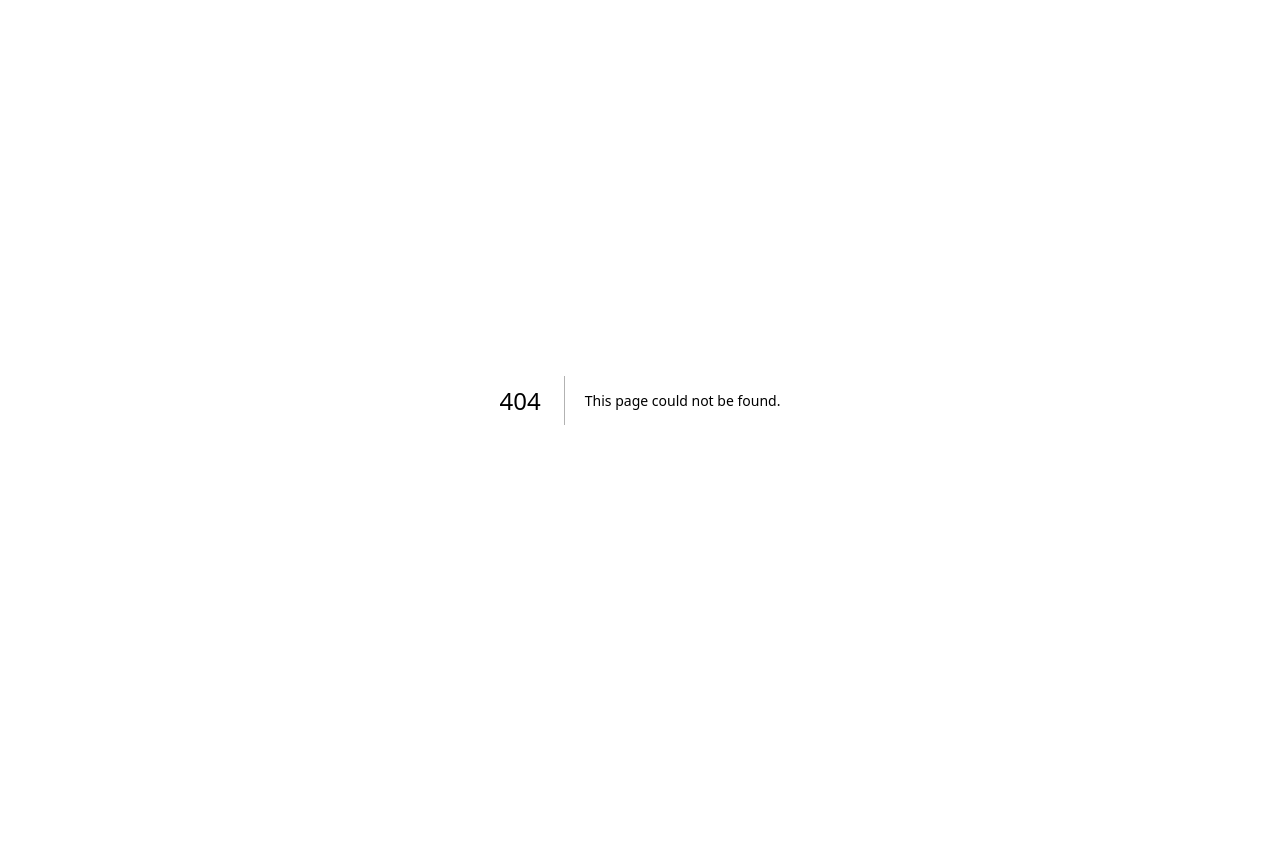
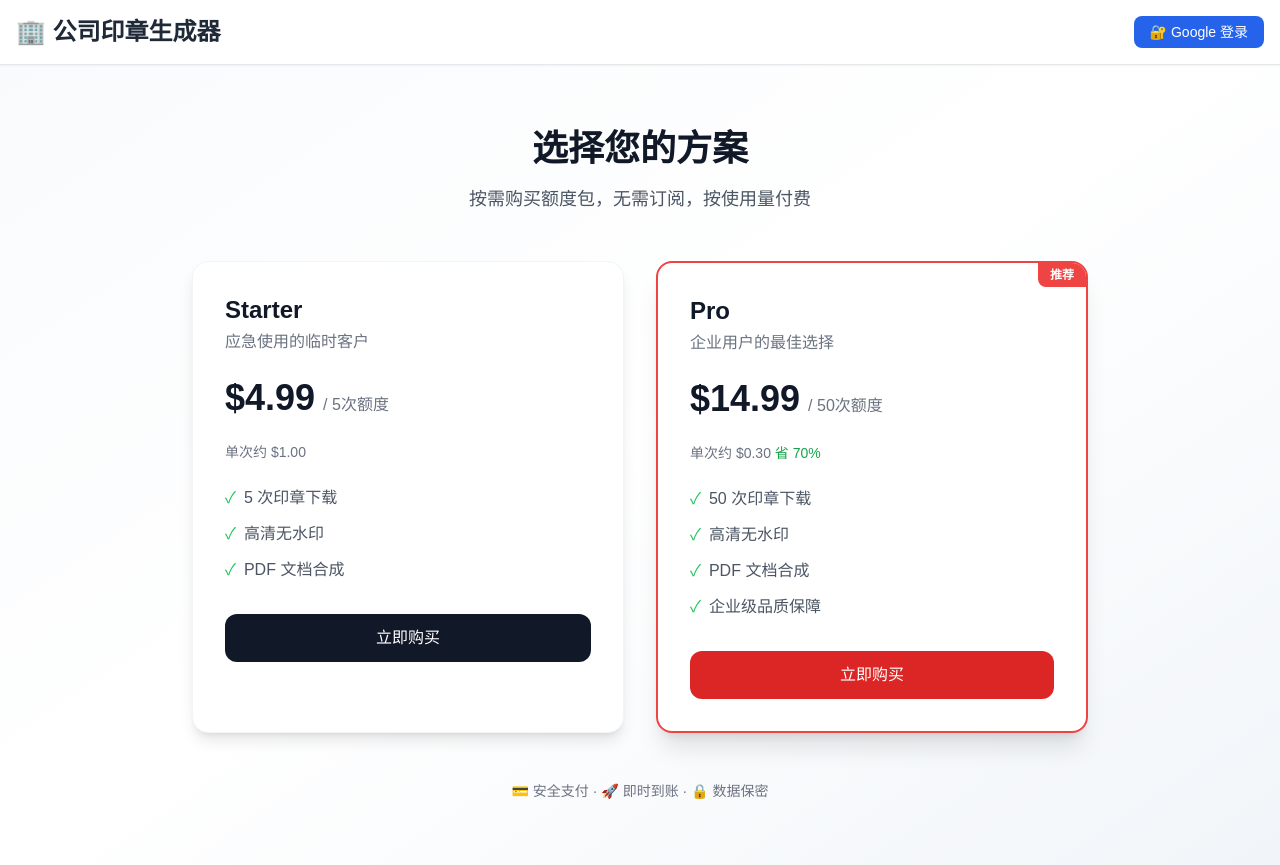
Before and after one commit to NOVA1107/company-stamp-generator, a Next.js app: page /pricing in a window 1280 px wide. Before the commit this address had no page. Before the commit the page ends 800 px from the top, so only its background shows below. Built offline with nearby package versions, Linux system fonts and the light colour scheme; no server answers.

Commit message:
feat: 添加定价页面和充值入口 - 现代 SaaS 风格定价卡片，首页底部展示定价 CTA

```diff
--- a/src/app/page.tsx
+++ b/src/app/page.tsx
@@ -4,6 +4,7 @@ import { useState, useRef, useEffect } from "react";
 import html2canvas from "html2canvas";
 import { jsPDF } from "jspdf";
 import { signIn, signOut, useSession } from "next-auth/react";
+import Link from "next/link";
 
 type StampStyle = "circle" | "square" | "ellipse" | "star";
 
@@ -272,10 +273,13 @@ export default function Home() {
                 {session.user?.image && <img src={session.user.image} alt="Avatar" className="w-8 h-8 rounded-full" />}
                 <span className="text-sm text-gray-600">{session.user?.name}</span>
                 <span className="px-2 py-1 bg-yellow-100 text-yellow-800 text-xs rounded">额度: {session.user?.credits ?? 0}</span>
+                <Link href="/pricing" className="px-3 py-1.5 bg-red-600 text-white text-sm rounded-lg hover:bg-red-700 transition font-medium">充值</Link>
                 <button onClick={() => signOut()} className="px-4 py-2 bg-gray-200 text-gray-700 rounded-lg hover:bg-gray-300 transition text-sm">退出登录</button>
               </div>
             ) : (
-              <button onClick={() => signIn("google")} className="px-4 py-2 bg-blue-600 text-white rounded-lg hover:bg-blue-700 transition text-sm font-medium">🔐 Google 登录</button>
+              <div className="flex items-center gap-3">
+                <button onClick={() => signIn("google")} className="px-4 py-2 bg-blue-600 text-white rounded-lg hover:bg-blue-700 transition text-sm font-medium">🔐 Google 登录</button>
+              </div>
             )}
           </div>
         </div>
@@ -379,6 +383,17 @@ export default function Home() {
           </div>
         )}
       </main>
+
+      {/* Pricing CTA Section */}
+      <section className="max-w-7xl mx-auto px-4 py-12 border-t bg-white">
+        <div className="text-center">
+          <h2 className="text-2xl font-bold text-gray-900 mb-4">需要更多额度？</h2>
+          <p className="text-gray-600 mb-6">按需购买额度包，单次成本低至 $0.30</p>
+          <Link href="/pricing" className="inline-block px-6 py-3 bg-gradient-to-r from-red-600 to-red-700 text-white rounded-xl font-medium hover:from-red-700 hover:to-red-800 transition shadow-lg">
+            查看定价方案
+          </Link>
+        </div>
+      </section>
     </div>
   );
 }
--- /dev/null
+++ b/src/app/pricing/page.tsx
@@ -0,0 +1,124 @@
+export const runtime = 'edge';
+
+import Link from "next/link";
+import { auth } from "@/auth";
+
+export default async function Pricing() {
+  const session = await auth();
+
+  return (
+    <div className="min-h-screen bg-gradient-to-br from-slate-50 via-white to-slate-100">
+      {/* Header */}
+      <header className="bg-white shadow-sm border-b">
+        <div className="max-w-7xl mx-auto px-4 py-4 flex justify-between items-center">
+          <Link href="/" className="text-2xl font-bold text-gray-800">🏢 公司印章生成器</Link>
+          <div>
+            {session ? (
+              <div className="flex items-center gap-3">
+                {session.user?.image && <img src={session.user.image} alt="Avatar" className="w-8 h-8 rounded-full" />}
+                <span className="text-sm text-gray-600">{session.user?.name}</span>
+                <span className="px-2 py-1 bg-yellow-100 text-yellow-800 text-xs rounded">额度: {session.user?.credits ?? 0}</span>
+                <Link href="/" className="px-4 py-2 bg-gray-200 text-gray-700 rounded-lg hover:bg-gray-300 transition text-sm">返回首页</Link>
+              </div>
+            ) : (
+              <Link href="/api/auth/signin" className="px-4 py-2 bg-blue-600 text-white rounded-lg hover:bg-blue-700 transition text-sm font-medium">🔐 Google 登录</Link>
+            )}
+          </div>
+        </div>
+      </header>
+
+      {/* Pricing Section */}
+      <main className="max-w-6xl mx-auto px-4 py-16">
+        <div className="text-center mb-12">
+          <h1 className="text-4xl font-bold text-gray-900 mb-4">选择您的方案</h1>
+          <p className="text-lg text-gray-600 max-w-2xl mx-auto">
+            按需购买额度包，无需订阅，按使用量付费
+          </p>
+        </div>
+
+        <div className="grid md:grid-cols-2 gap-8 max-w-4xl mx-auto">
+          {/* Starter Plan */}
+          <div className="bg-white rounded-2xl shadow-lg border border-gray-100 p-8 hover:shadow-xl transition-shadow">
+            <div className="mb-6">
+              <h2 className="text-2xl font-bold text-gray-900">Starter</h2>
+              <p className="text-gray-500 mt-1">应急使用的临时客户</p>
+            </div>
+            <div className="mb-6">
+              <span className="text-4xl font-bold text-gray-900">$4.99</span>
+              <span className="text-gray-500 ml-2">/ 5次额度</span>
+            </div>
+            <div className="text-sm text-gray-500 mb-6">
+              单次约 $1.00
+            </div>
+            <ul className="space-y-3 mb-8">
+              <li className="flex items-center text-gray-600">
+                <span className="text-green-500 mr-2">✓</span>
+                5 次印章下载
+              </li>
+              <li className="flex items-center text-gray-600">
+                <span className="text-green-500 mr-2">✓</span>
+                高清无水印
+              </li>
+              <li className="flex items-center text-gray-600">
+                <span className="text-green-500 mr-2">✓</span>
+                PDF 文档合成
+              </li>
+            </ul>
+            <button
+              onClick={() => alert('支付系统对接中，即将上线！')}
+              className="w-full py-3 bg-gray-900 text-white rounded-xl font-medium hover:bg-gray-800 transition"
+            >
+              立即购买
+            </button>
+          </div>
+
+          {/* Pro Plan */}
+          <div className="bg-white rounded-2xl shadow-xl border-2 border-red-500 p-8 relative overflow-hidden">
+            <div className="absolute top-0 right-0 bg-red-500 text-white text-xs font-bold px-3 py-1 rounded-bl-lg">
+              推荐
+            </div>
+            <div className="mb-6">
+              <h2 className="text-2xl font-bold text-gray-900">Pro</h2>
+              <p className="text-gray-500 mt-1">企业用户的最佳选择</p>
+            </div>
+            <div className="mb-6">
+              <span className="text-4xl font-bold text-gray-900">$14.99</span>
+              <span className="text-gray-500 ml-2">/ 50次额度</span>
+            </div>
+            <div className="text-sm text-gray-500 mb-6">
+              单次约 $0.30 <span className="text-green-600 font-medium">省 70%</span>
+            </div>
+            <ul className="space-y-3 mb-8">
+              <li className="flex items-center text-gray-600">
+                <span className="text-green-500 mr-2">✓</span>
+                50 次印章下载
+              </li>
+              <li className="flex items-center text-gray-600">
+                <span className="text-green-500 mr-2">✓</span>
+                高清无水印
+              </li>
+              <li className="flex items-center text-gray-600">
+                <span className="text-green-500 mr-2">✓</span>
+                PDF 文档合成
+              </li>
+              <li className="flex items-center text-gray-600">
+                <span className="text-green-500 mr-2">✓</span>
+                企业级品质保障
+              </li>
+            </ul>
+            <button
+              onClick={() => alert('支付系统对接中，即将上线！')}
+              className="w-full py-3 bg-red-600 text-white rounded-xl font-medium hover:bg-red-700 transition"
+            >
+              立即购买
+            </button>
+          </div>
+        </div>
+
+        <div className="text-center mt-12 text-gray-500 text-sm">
+          <p>💳 安全支付 · 🚀 即时到账 · 🔒 数据保密</p>
+        </div>
+      </main>
+    </div>
+  );
+}
```
